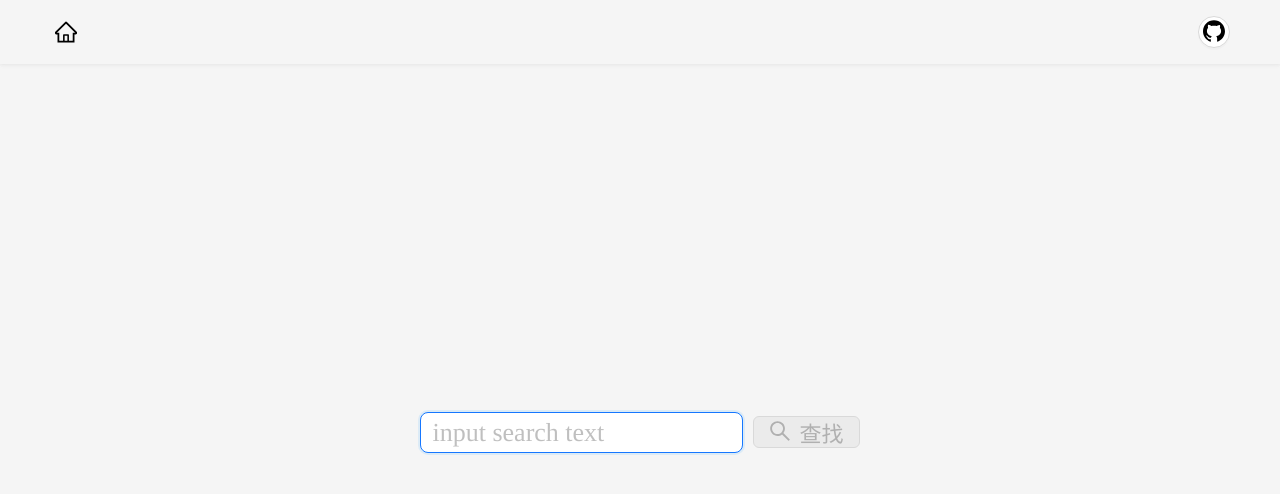
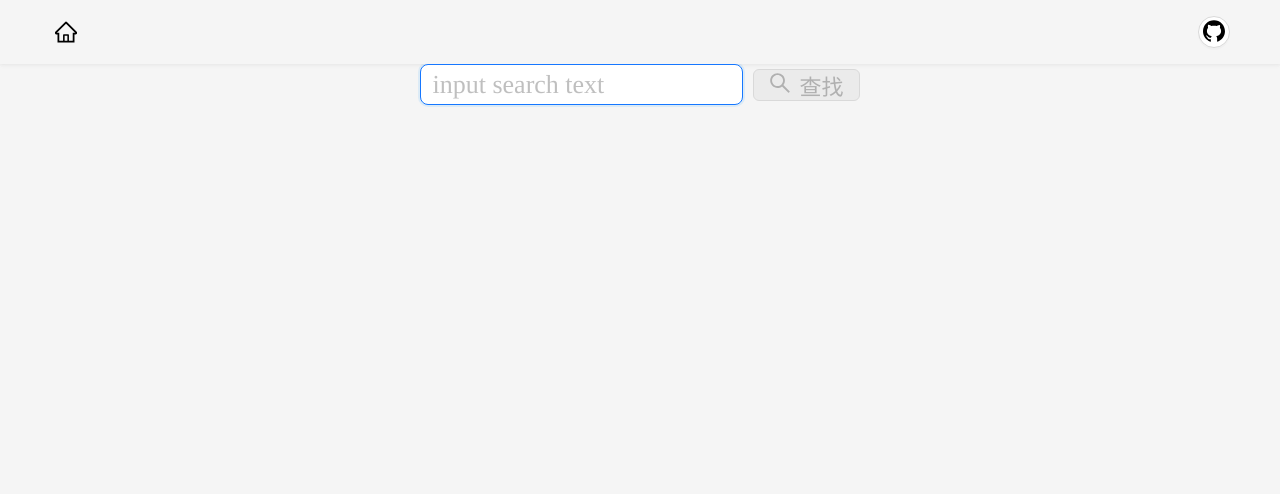
Before and after one commit to creeping1023/WOTR-Text-Query, a React (Create React App) app: page / in a window 1280 px wide. Shown: the top 494 px of the page. Built offline with nearby package versions, Linux system fonts and the light colour scheme.

Commit message:
chore: padding-bottom: 50px;

```diff
--- a/src/index.css
+++ b/src/index.css
@@ -79,9 +79,9 @@ audio{
   flex-direction: column;
   align-items: center;
   gap: 10px;
-  height: 100%;
+  min-height: 100%;
   width: 100%;
-  padding: 0 50px;
+  padding: 0 50px 50px;
   box-sizing: border-box;
   text-align: center;
 }
```
